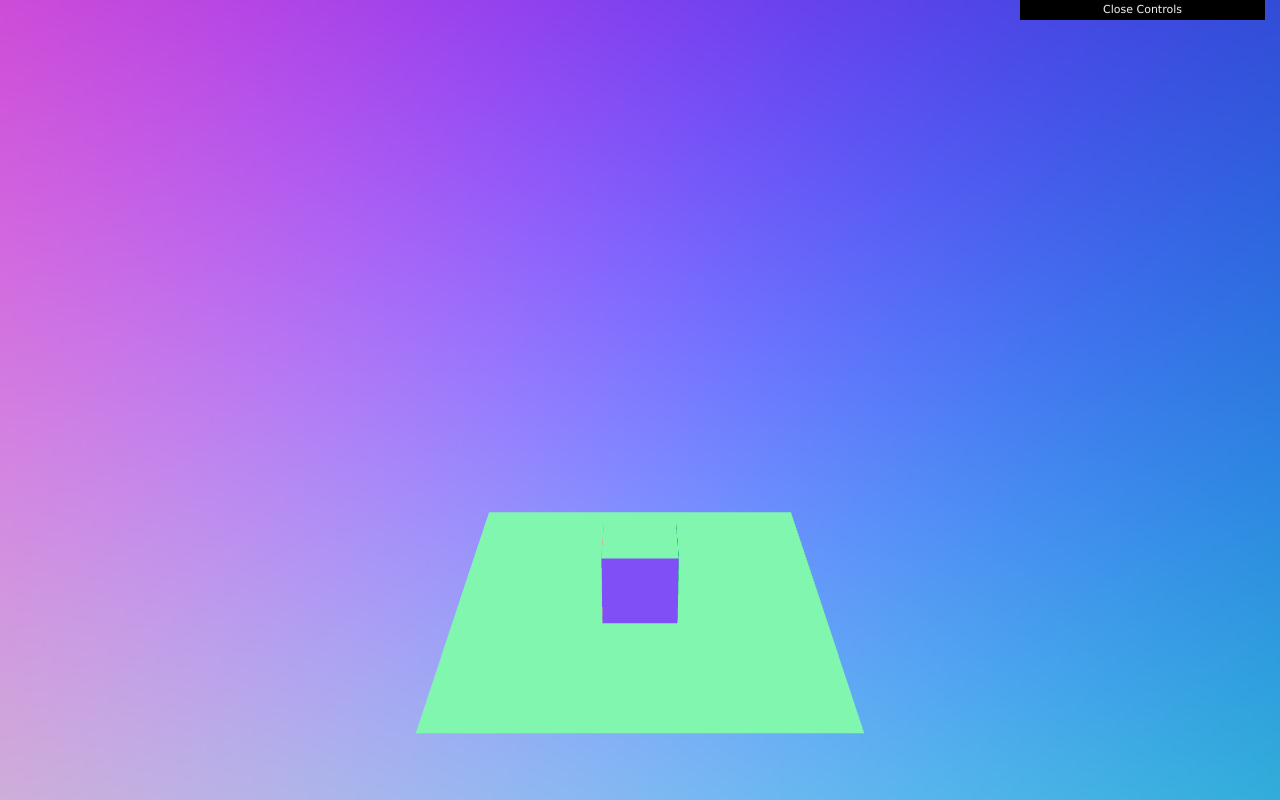
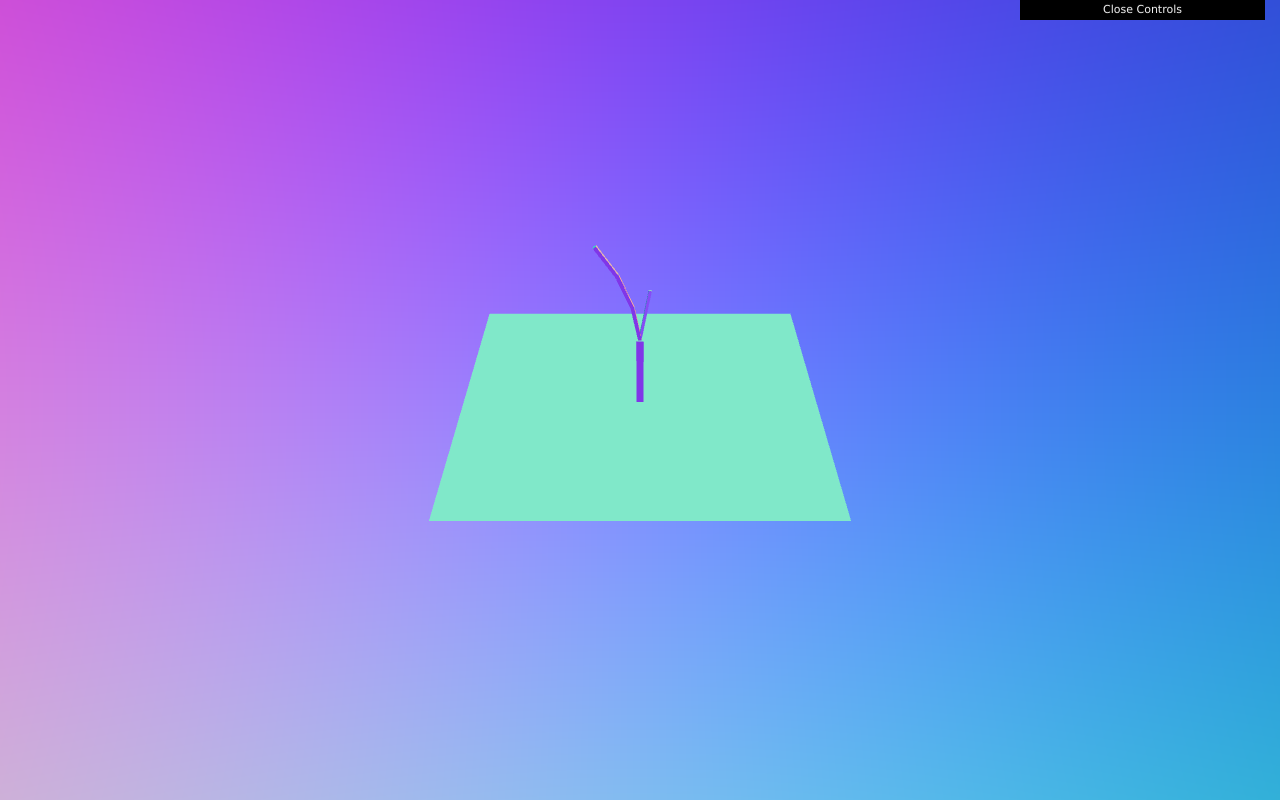
Before and after one commit to loganzartman/treed, a plain HTML site: page index.html in a window 1280 px wide. Drawn offline with nearby package versions, Linux system fonts and the light colour scheme; animation ran at ten frames a second.

Commit message:
weird ass tree test

```diff
--- a/index.html
+++ b/index.html
@@ -1,5 +1,6 @@
 <html>
   <head>
+    <title>treed</title>
     <style type="text/css">
       body {
         margin: 0;
--- /dev/null
+++ b/src/Segment.module.js
@@ -0,0 +1,49 @@
+import * as THREE from "../lib/three.js/build/three.module.js";
+
+const thicknessScale = 0.1;
+
+class Segment {
+  constructor({scene, dir, length, thickness, pos = new THREE.Vector3(), parentSegment = null, parentObject = new THREE.Group()}) {
+    this.scene = scene;
+    this.dir = dir;
+    this.length = length;
+    this.thickness = thickness;
+    this.pos = pos;
+    this.parentSegment = parentSegment;
+    this.parentObject = parentObject;
+
+    this.container = new THREE.Group();
+    this.mesh = new THREE.Mesh(
+      new THREE.BoxGeometry().translate(0, 0.5, 0),
+      // new THREE.MeshBasicMaterial({ color: 0x007000 })
+      new THREE.MeshNormalMaterial()
+    );
+    this.container.add(this.mesh);
+    this.parentObject.add(this.container);
+    this.updateTransform();
+  }
+
+  static fromParent(segment, {dir, length, thickness}) {
+    return new Segment({
+      scene: segment.scene,
+      dir,
+      length,
+      thickness,
+      pos: new THREE.Vector3(0, segment.length, 0),
+      parentSegment: segment,
+      parentObject: segment.container,
+    });
+  }
+
+  updateTransform() {
+    this.container.matrix.identity();
+    this.container.position.copy(this.pos);
+    this.container.applyQuaternion(this.dir);
+
+    this.mesh.matrix.identity();
+    this.mesh.scale.y = this.length;
+    this.mesh.scale.x = this.mesh.scale.z = this.thickness * thicknessScale;
+  }
+}
+
+export default Segment;
--- a/src/index.module.js
+++ b/src/index.module.js
@@ -5,6 +5,7 @@ import { EffectComposer } from "../lib/three.js/examples/jsm/postprocessing/Effe
 import { RenderPass } from "../lib/three.js/examples/jsm/postprocessing/RenderPass.js";
 import { SAOPass } from "../lib/three.js/examples/jsm/postprocessing/SAOPass.js";
 import { SSAOPass } from "../lib/three.js/examples/jsm/postprocessing/SSAOPass.js";
+import Segment from "./Segment.module.js";
 
 const epsilon = 1e-3;
 const gui = new Dat.GUI();
@@ -35,7 +36,7 @@ const onLoad = () => {
   composer.addPass(new RenderPass(scene, camera));
 
   const controls = new OrbitControls(camera, renderer.domElement);
-  controls.target.set(0, 3, 0);
+  controls.target.set(0, 0, 0);
   controls.enableDamping = true;
   controls.dampingFactor = 0.1;
 
@@ -58,13 +59,41 @@ const onLoad = () => {
   );
 
   // box
-  scene.add(
-    new THREE.Mesh(
-      new THREE.BoxGeometry(),
-      // new THREE.MeshBasicMaterial({ color: 0xff0000, side: THREE.DoubleSide })
-      new THREE.MeshNormalMaterial({ side: THREE.DoubleSide })
-    ).translateY(0.5 + epsilon)
-  );
+  // scene.add(
+  //   new THREE.Mesh(
+  //     new THREE.BoxGeometry(),
+  //     // new THREE.MeshBasicMaterial({ color: 0xff0000, side: THREE.DoubleSide })
+  //     new THREE.MeshNormalMaterial({ side: THREE.DoubleSide })
+  //   ).translateY(0.5 + epsilon)
+  // );
+
+  const root = new Segment({
+    scene,
+    dir: new THREE.Quaternion(),
+    length: 1,
+    thickness: 1,
+  });
+  const kid = Segment.fromParent(root, {
+    dir: new THREE.Quaternion().setFromEuler(new THREE.Euler(0.2, 0, 0)),
+    length: 0.5,
+    thickness: 0.5,
+  });
+  const kid2 = Segment.fromParent(kid, {
+    dir: new THREE.Quaternion().setFromEuler(new THREE.Euler(0.2, 0, 0)),
+    length: 0.5,
+    thickness: 0.5,
+  });
+  Segment.fromParent(kid2, {
+    dir: new THREE.Quaternion().setFromEuler(new THREE.Euler(0.2, 0, 0)),
+    length: 0.5,
+    thickness: 0.5,
+  });
+  Segment.fromParent(root, {
+    dir: new THREE.Quaternion().setFromEuler(new THREE.Euler(-0.2, 0, 0.2)),
+    length: 0.7,
+    thickness: 0.4,
+  });
+  scene.add(root.parentObject);
 
   const frame = () => {
     window.requestAnimationFrame(frame);
```
Also changed, not shown: src/branch.module.js (added, +52 -0 lines).
